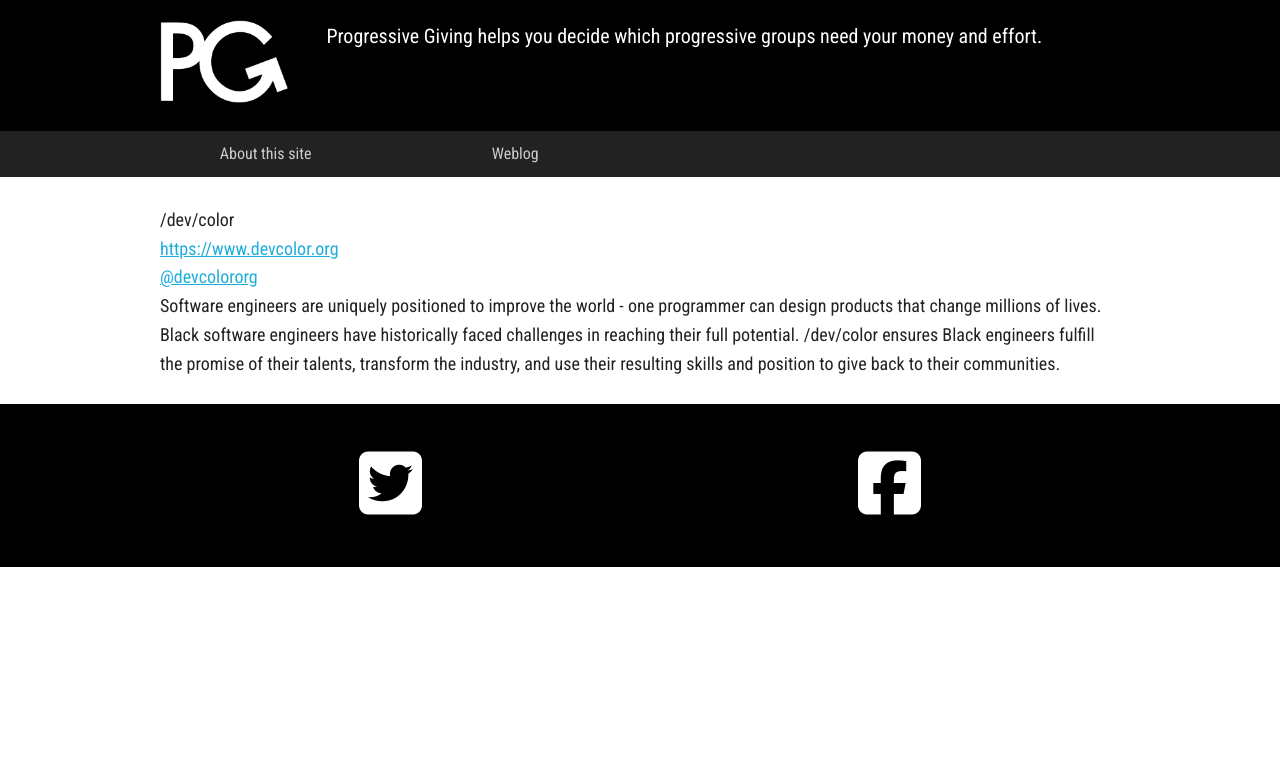
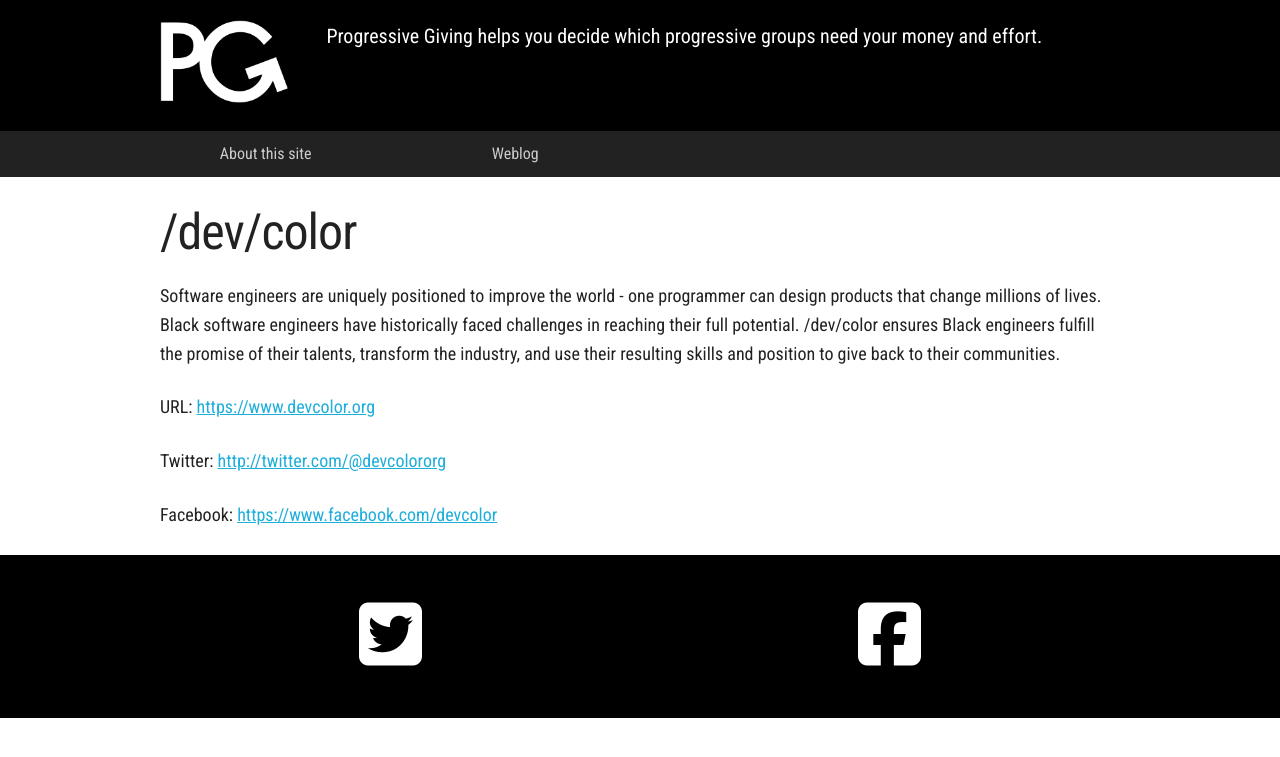
Before and after one commit to mechanicalgirl/progressive_giving, a Django app: template giving/recipients/templates/recipients/slug.html in a window 1280 px wide. Shown: the top 757 px of the page. Run offline with Django 3.2, Linux system fonts and the light colour scheme; the template is opened without the code that fills it: values that come from a table or form of the project are taken from there, others are empty; data comes from the database, SQL or seed files in the repository; some libraries are stand-ins or nearby versions.

Commit message:
optional slug page

```diff
--- a/giving/recipients/templates/recipients/index.html
+++ b/giving/recipients/templates/recipients/index.html
@@ -24,6 +24,7 @@
       <ul class="categories__org-list six columns">
         {% for r in cat.recipients %}
         <li>
+          {# <a href="/org/{{ r.name_slug }}/" target="new">{{ r.name }}</a> #}
           {% link_to_recipient r %}
         </li>
         {% endfor %}
--- a/giving/recipients/templates/recipients/slug.html
+++ b/giving/recipients/templates/recipients/slug.html
@@ -8,15 +8,30 @@
     <section class="category twelve columns">
 
       <p>
-        <br>
-        {{recipient.name}}<br>
-        <a href="{{recipient.url}}" target="new">{{recipient.url}}</a><br>
-        {% if recipient.twitter_handle and recipient.twitter_handle != "@unknown" %}
-          <a href="http://twitter.com/{{recipient.twitter_handle}}" target="new">@{{recipient.twitter_handle}}</a><br>
-        {% endif %}
-        {% if recipient.facebook_text %}
-          {{ recipient.facebook_text }}<br>
-        {% endif %}
+
+        <h1>{{recipient.name}}</h1>
+
+        <p>
+            {% if recipient.facebook_text %}
+              {{ recipient.facebook_text }}<br>
+            {% endif %}
+        </p>
+
+        <p>
+            URL: <a href="{{recipient.url}}" target="new">{{recipient.url}}</a>
+        </p>
+
+        <p>
+            {% if recipient.twitter_handle and recipient.twitter_handle != "@unknown" %}
+              Twitter: <a href="http://twitter.com/{{recipient.twitter_handle}}" target="new">http://twitter.com/@{{recipient.twitter_handle}}</a><br>
+            {% endif %}
+        </p>
+
+        <p>
+            {% if recipient.facebook_url %}
+              Facebook: <a href="{{ recipient.facebook_url }}" target="new">{{ recipient.facebook_url }}</a><br>
+            {% endif %}
+        </p>
 
       </p>
 
```
